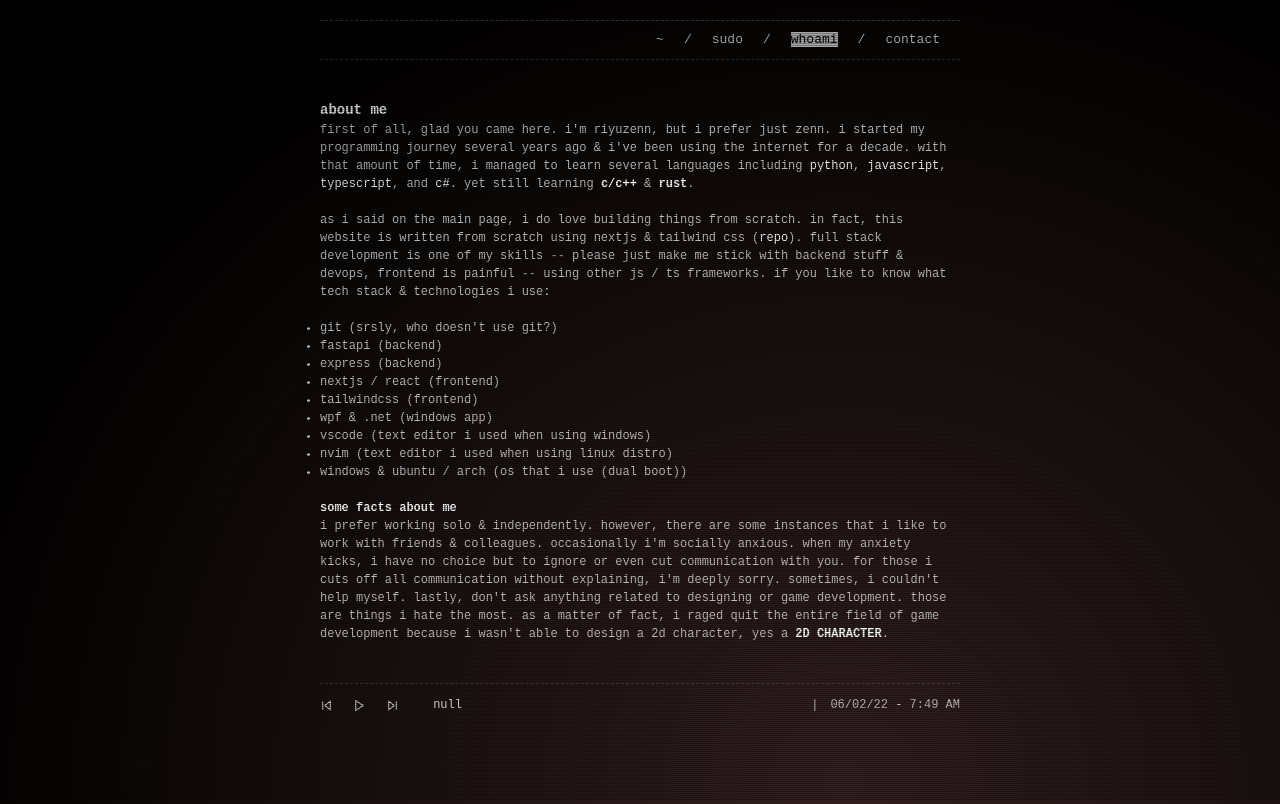
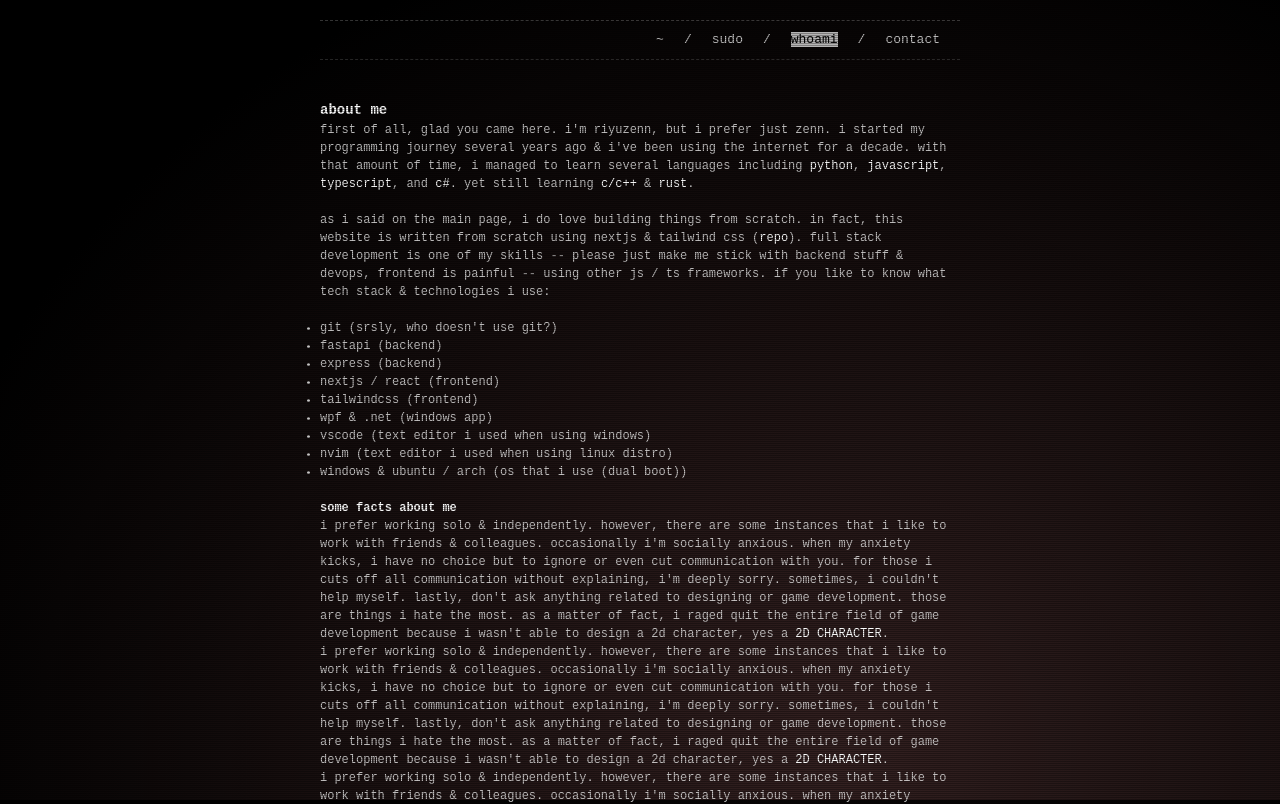
Before and after one commit to riyuzenn/zenn, a Next.js app: page /about in a window 1280 px wide. Shown: the top 804 px of the page. Built offline with nearby package versions, Linux system fonts and the light colour scheme.

Commit message:
fix gradient pos

```diff
--- a/pages/about.mdx
+++ b/pages/about.mdx
@@ -29,3 +29,21 @@ occasionally i'm socially anxious. when my anxiety kicks, i have no choice but t
 for those i cuts off all communication without explaining, i'm deeply sorry. sometimes, i couldn't help myself. lastly, don't
 ask anything related to designing or game development. those are things i hate the most. as a matter of fact, i raged quit the entire field
 of game development because i wasn't able to design a 2d character, yes a <b>2D CHARACTER</b>.
+
+i prefer working solo & independently. however, there are some instances that i like to work with friends & colleagues.
+occasionally i'm socially anxious. when my anxiety kicks, i have no choice but to ignore or even cut communication with you.
+for those i cuts off all communication without explaining, i'm deeply sorry. sometimes, i couldn't help myself. lastly, don't
+ask anything related to designing or game development. those are things i hate the most. as a matter of fact, i raged quit the entire field
+of game development because i wasn't able to design a 2d character, yes a <b>2D CHARACTER</b>.
+
+i prefer working solo & independently. however, there are some instances that i like to work with friends & colleagues.
+occasionally i'm socially anxious. when my anxiety kicks, i have no choice but to ignore or even cut communication with you.
+for those i cuts off all communication without explaining, i'm deeply sorry. sometimes, i couldn't help myself. lastly, don't
+ask anything related to designing or game development. those are things i hate the most. as a matter of fact, i raged quit the entire field
+of game development because i wasn't able to design a 2d character, yes a <b>2D CHARACTER</b>.
+
+i prefer working solo & independently. however, there are some instances that i like to work with friends & colleagues.
+occasionally i'm socially anxious. when my anxiety kicks, i have no choice but to ignore or even cut communication with you.
+for those i cuts off all communication without explaining, i'm deeply sorry. sometimes, i couldn't help myself. lastly, don't
+ask anything related to designing or game development. those are things i hate the most. as a matter of fact, i raged quit the entire field
+of game development because i wasn't able to design a 2d character, yes a <b>2D CHARACTER</b>.
--- a/pages/contact.tsx
+++ b/pages/contact.tsx
@@ -10,7 +10,7 @@ const AboutPage: NextPage = () => {
                 <p>[] send me a message : </p>
                 <input id="msg" autoComplete="off" className="bg-black outline-none text-white/50"></input>
             </form>
-            <p className="text-[10px]">don't worry i use e2ee. your msg is safely stored</p>
+            <p className="text-[10px]">don't worry i use aes. your msg is safely stored</p>
 
         </>
     )
--- a/styles/globals.css
+++ b/styles/globals.css
@@ -15,39 +15,33 @@
 
   /* Track */
   ::-webkit-scrollbar-track {
-    background: transparent;
+    background: #000;
   }
 
   /* Handle */
   ::-webkit-scrollbar-thumb {
-    background: rgb(41, 41, 41);
+    background: rgb(32, 32, 32);
   }
 
   /* Handle on hover */
   ::-webkit-scrollbar-thumb:hover {
-    background: rgb(53, 53, 53);
+    background: rgb(27, 27, 27);
   }
 
-/* body {
-    background-color: black;
-    color: rgba(255, 255, 255, 0.76);
-    font-family: 'JetBrains Mono';
-    font-weight: 200;
-    line-height: 2;
-    letter-spacing: 1.5;
-    font-size: 12px;
-} */
+
 
 body {
+    font-weight: 200;
     background-color: #000000;
-    background: radial-gradient(ellipse at right 34% bottom 5%, #332020, #000000 80%, #000000);
+    background: radial-gradient(ellipse at right 34% bottom 5%, #332020, #000000 80%, #000000) fixed;
     background-position: left;
-    height: 100vh;
+    height: 95vh;
     margin: 0;
-    overflow: hidden;
+    overflow-x: hidden;
     color: rgba(255, 255, 255, 0.76);
     font-size: 12px;
     font-family: 'JetBrains Mono', monospace;
+
   }
   body::after {
     content: "";
@@ -58,22 +52,8 @@ body {
     width: 100vw;
     height: 100vh;
     background: repeating-linear-gradient(0deg, black, black 1px, transparent, transparent 2px);
-    /* background: none; */
     pointer-events: none;
   }
-  body::before {
-    content: "";
-    position: absolute;
-    z-index: 1000;
-    opacity: 0.4;
-    top: 0;
-    left: 0;
-    width: 100vw;
-    height: 100vh;
-    background: radial-gradient(ellipse at right 34% bottom 5%, transparent 60%, #000000);
-    pointer-events: none;
-  }
-
 h2, h3, h4 {
     color: #fff;
     font-weight: bold;
```
